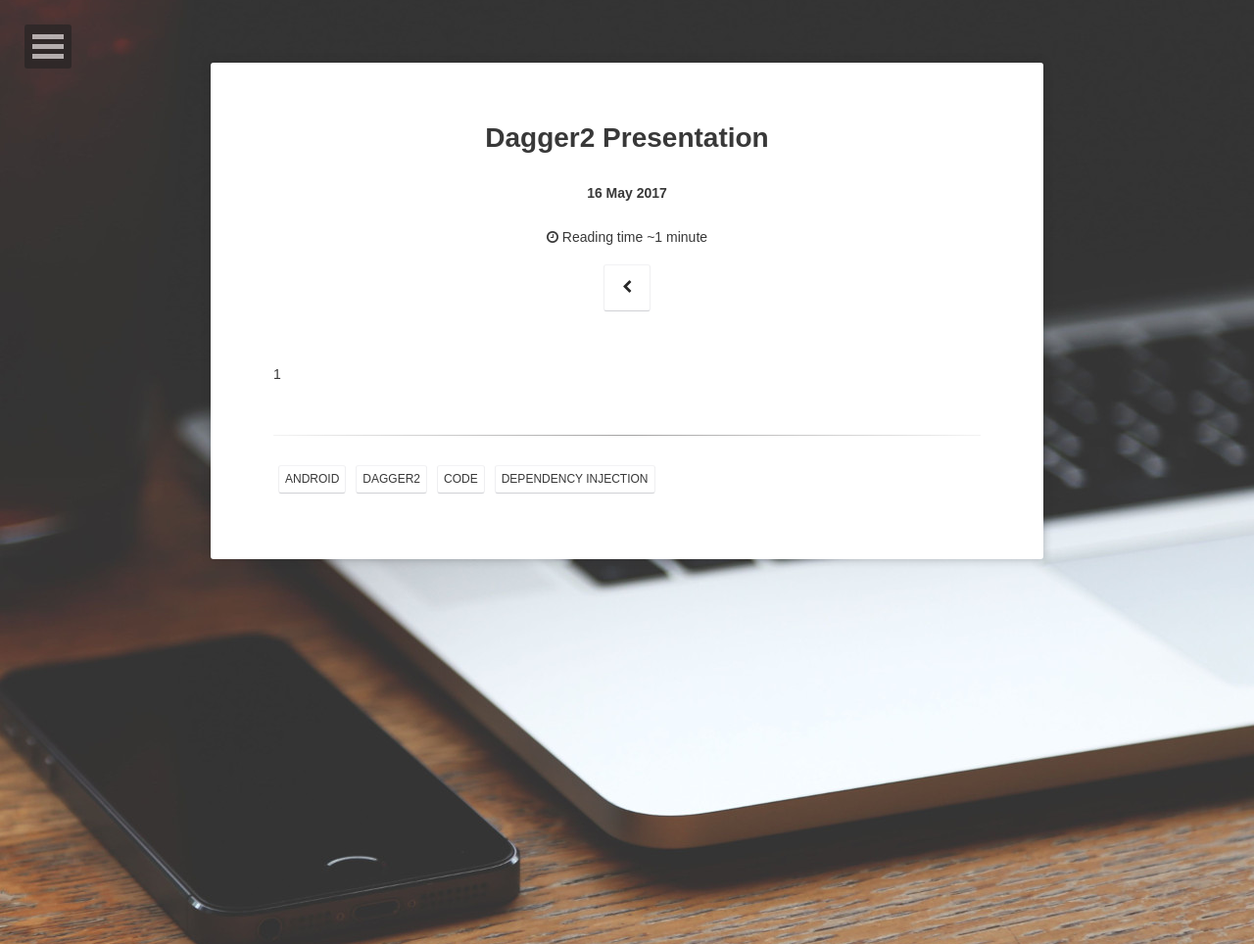
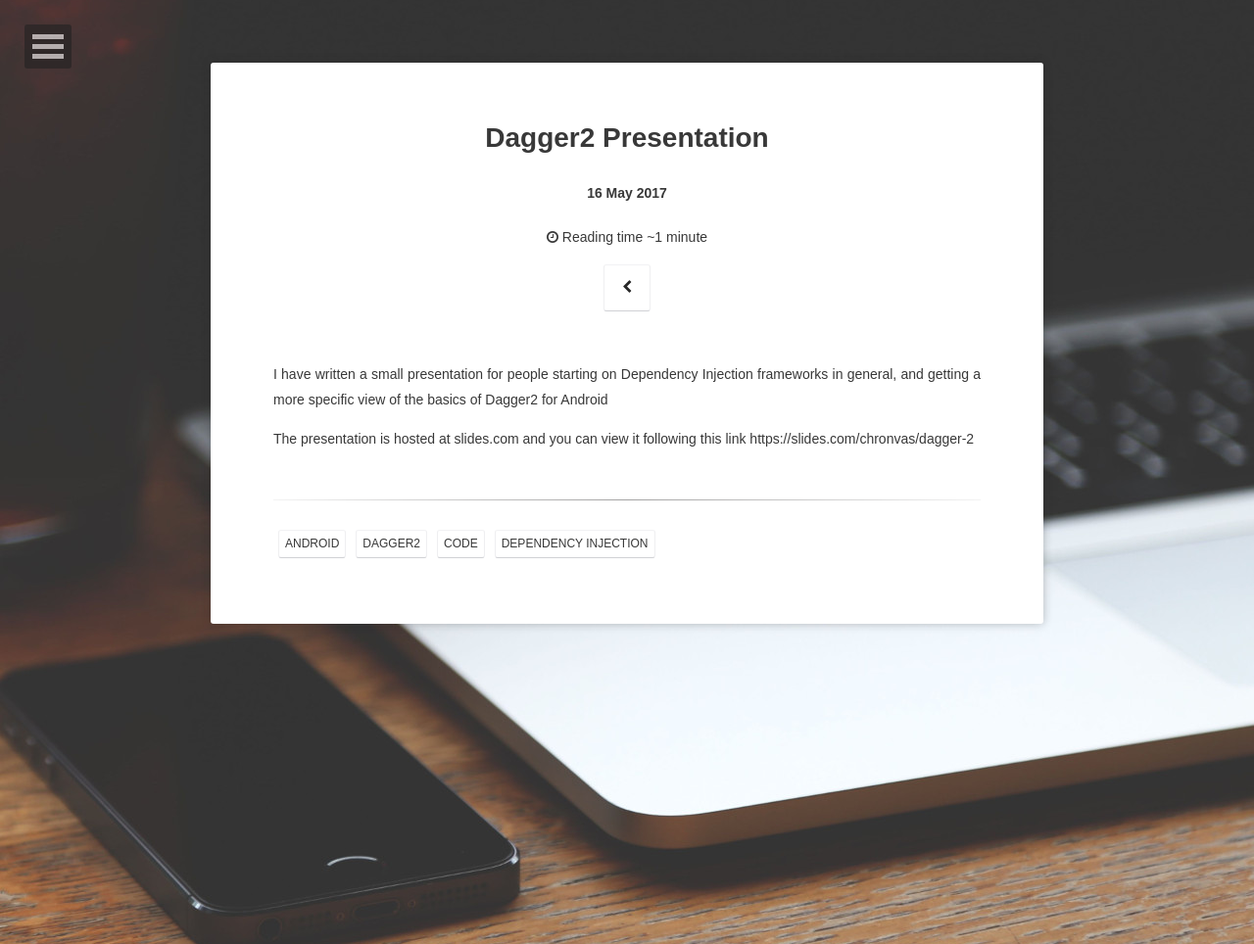
Before and after one commit to chronvas/chronvas.github.io, a Jekyll site: the page built from _posts/2017-05-16-Dagger 2.md, in a window 1280 px wide. Shown: the whole page at 98% size. Built offline with Jekyll 4.4.1, drawn with Linux system fonts in a browser that asks for light colours; some web fonts are replaced.

Commit message:
Update 2017-05-16-Dagger 2.md

```diff
--- a/_posts/2017-05-16-Dagger 2.md
+++ b/_posts/2017-05-16-Dagger 2.md
@@ -6,4 +6,6 @@
 tags: [Android, Dagger2, code, Dependency Injection]
 comments: false
 ---
-1
+I have written a small presentation for people starting on Dependency Injection frameworks in general, and getting a more specific view of the basics of Dagger2 for Android
+
+The presentation is hosted at slides.com and you can view it following this link https://slides.com/chronvas/dagger-2
```
